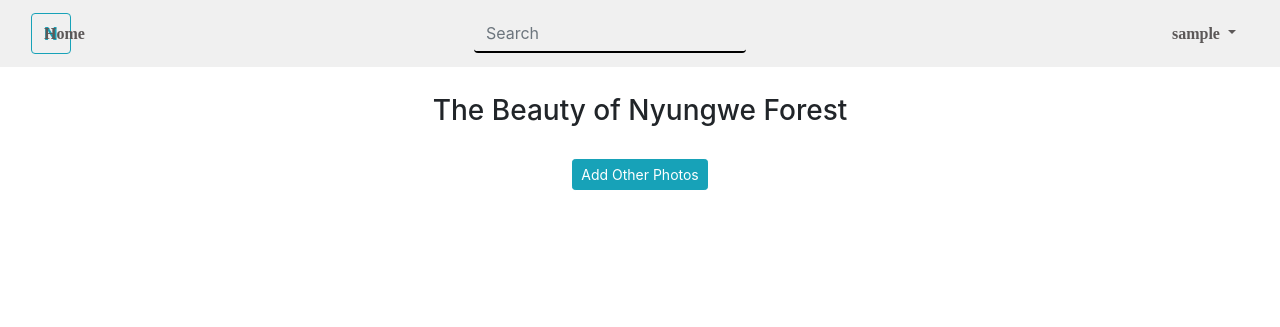
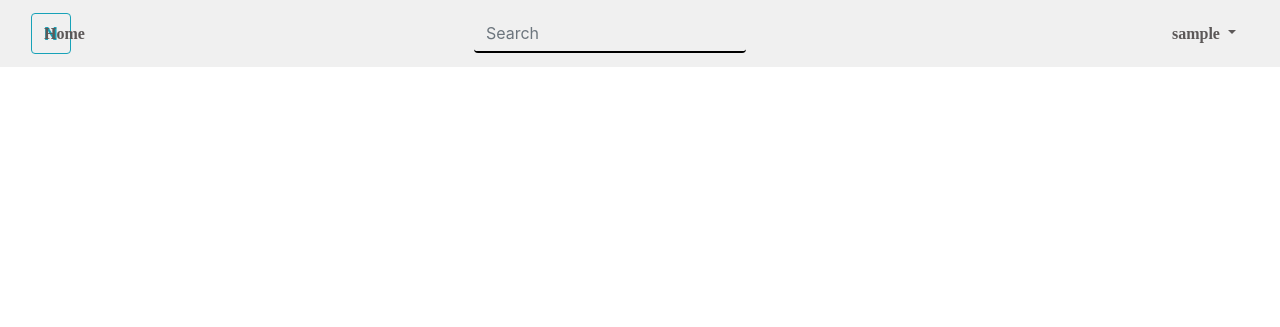
Before and after one commit to iamzilfa/TheBeautyOfNungweForest, a Django app: page /index in a window 1280 px wide. Shown: the top 327 px of the page. Run offline with Django 3.2, Linux system fonts and the light colour scheme; the visitor is signed in with stand-in values (Sample User, id 1); data that the repository does not hold is empty; some libraries are stand-ins or nearby versions.

Commit message:
modified index.html

```diff
--- a/app/templates/index.html
+++ b/app/templates/index.html
@@ -4,33 +4,21 @@
 {{block.super}}
 
 <div class="container">
-
-    <div style="text-align:center; margin-top: -2cm;">
-    <h3>
-        The Beauty of Nyungwe Forest</h3>
-        <br>
-    <p><a
-            href="{%url 'upload'%}"><span class="btn btn-info btn-sm">Add Other Photos</span></a>
-    <p>
-    </div>
     <div class="row" style="margin-top: 5%;">
         {% for pro in all_photos %}
         <div class="col-md-4">
             <div class="card mb-4 shadow-sm">
                 <a href="{% url 'onephoto' pro.id %}">
                     <img alt="Card image cap" class="card-img-top img-fluid" src="{{pro.photo_image.url}}"
-                        style="width: 30rem; height: 20rem;">
+                        style="width: 30rem; height: 15rem;">
                 </a>
 
 
-                <div class="card-body">
+                <div class="card-body" style="padding: 2px;">
 
                     <p> <span
-                            style="font-weight: bold; font-size: 15px;color: rgba(0, 0, 0, 0.658);font-family: 'Times New Roman', Times, serif;margin-top: -0.3cm;">
+                            style="font-weight: bold; font-size: 16px;margin-left:80px;">
                             {{pro.title}}</span>
-                        <span style="float: right;"><a href="{% url 'onephoto' pro.id %}"><small>See
-                                    more</small></a></span>
-
                     </p>
 
                 </div>
```
